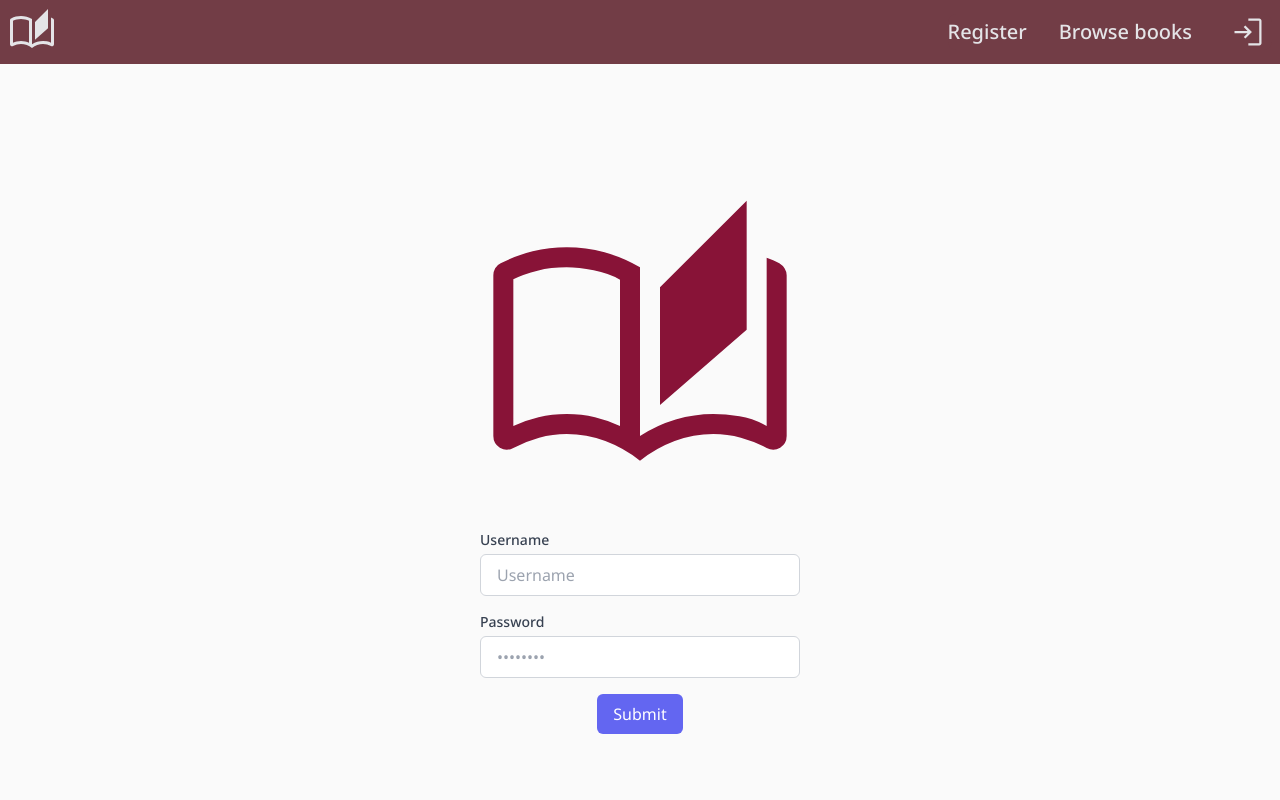
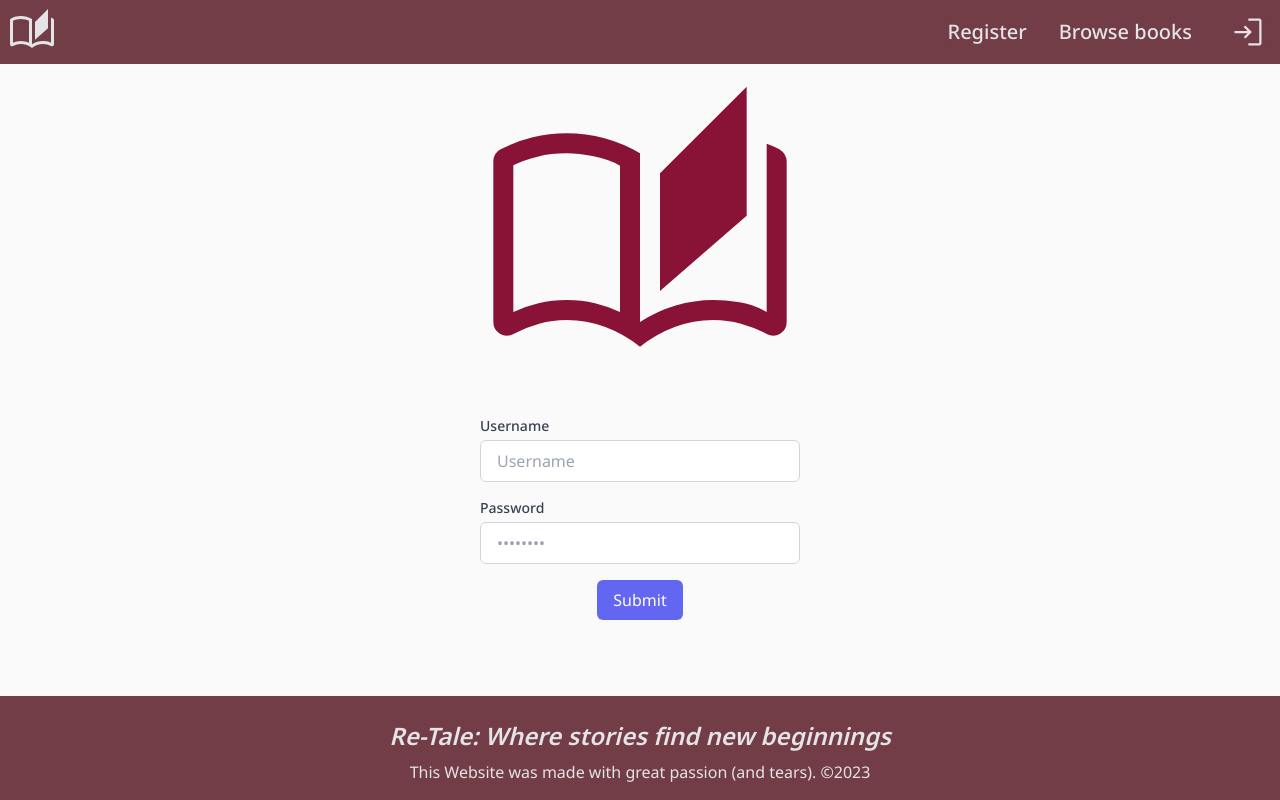
Before and after one commit to jzizka8/BookMarket, a React app in the folder frontend/: page /login in a window 1280 px wide. Shown: the top 800 px of the page. Built offline with nearby package versions, Linux system fonts and the light colour scheme; no server answers; the HTML template or start-up script is replaced by a standard one.

Commit message:
feat: fix login layout

```diff
--- a/frontend/src/pages/Login.tsx
+++ b/frontend/src/pages/Login.tsx
@@ -28,7 +28,7 @@ const Login = () => {
 
   return (
     <>
-      <div className="flex h-screen items-center justify-center">
+      <div className="mb-8 mt-4 flex items-center justify-center">
         <div className="w-64 sm:w-80">
           <BookIcon className="fill-rose-900" />
           <form onSubmit={handleSubmit(onSubmit)} className="mt-4">
```
